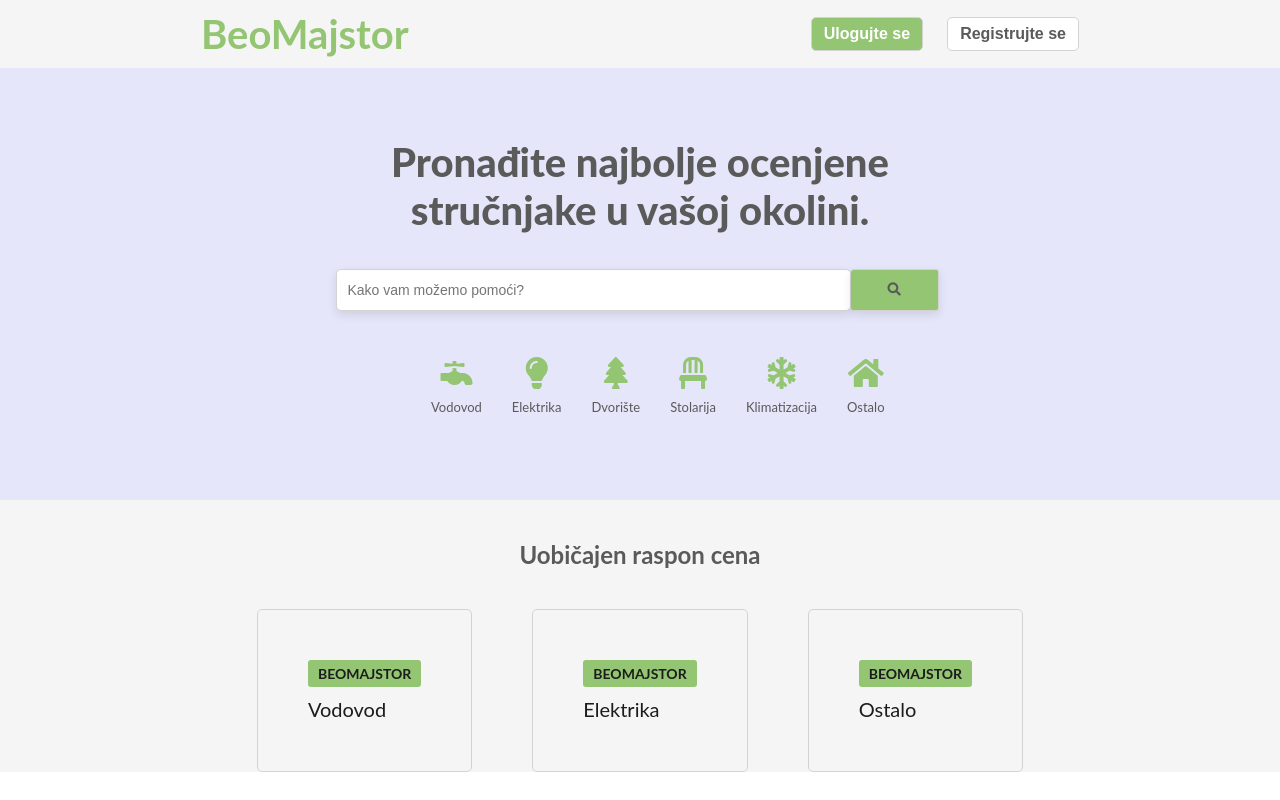
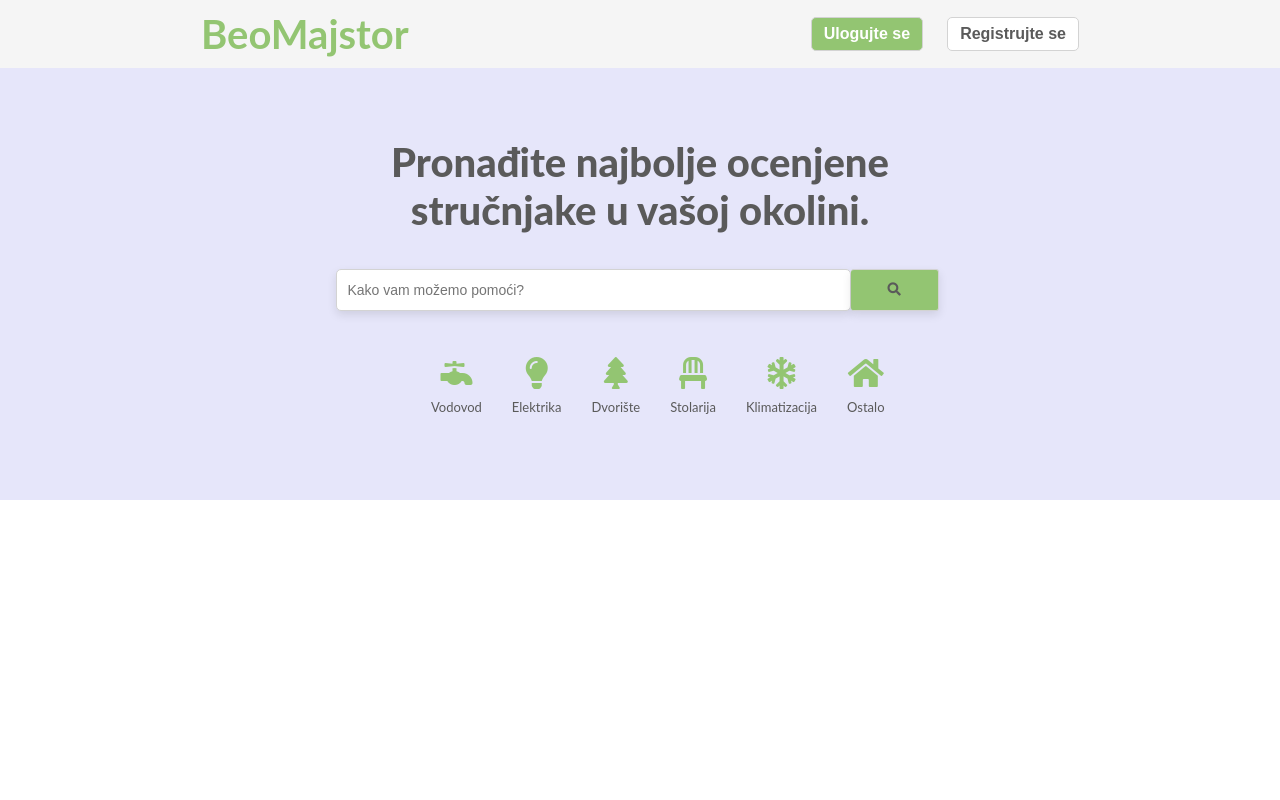
Before and after one commit to VasilijeFlask/angi, a website: page frontend/index.html in a window 1280 px wide. Drawn offline with Linux system fonts and the light colour scheme.

Commit message:
Reverse prices segment

```diff
--- a/frontend/index.html
+++ b/frontend/index.html
@@ -57,23 +57,6 @@
                 </div>
             </div>
         </div>
-        <div class="price-content">
-            <h2>Uobičajen raspon cena</h2>
-            <div class="price-items">
-                <a href="#" class="price-item">
-                    <span class="price-logo">BEOMAJSTOR</span>
-                    <span>Vodovod</span>
-                </a>
-                <a href="#" class="price-item center-item">
-                    <span class="price-logo">BEOMAJSTOR</span>
-                    <span>Elektrika</span>
-                </a>
-                <a href="#" class="price-item">
-                    <span class="price-logo">BEOMAJSTOR</span>
-                    <span>Ostalo</span>
-                </a>
-            </div>
-        </div>
     </div>
 </body>
 </html>
--- a/frontend/styles.css
+++ b/frontend/styles.css
@@ -147,48 +147,3 @@ header .signup:hover {
     color: #5A5A5A;
     cursor: default;
 }
-
-.price-content {
-    display: flex;
-    justify-content: center;
-    flex-direction: column;
-    align-items: center;
-}
-
-.price-content h2 {
-    padding: 40px 0px;
-    color: #5A5A5A;
-}
-
-.price-items {
-    display: flex;
-    justify-content: space-around;
-    align-items: center;
-}
-
-.price-item {
-    border: 1px solid #D3D3D3;
-    display: flex;
-    flex-direction: column;
-    color: #1C1C1C;
-    text-decoration: none;
-    padding: 50px;
-    border-radius: 5px;
-}
-
-.price-item span {
-    font-size: 20px;
-    padding-top: 10px;
-}
-
-.center-item {
-    margin: 0px 60px;
-}
-
-.price-item .price-logo {
-    font-size: 14px;
-    font-weight: 700;
-    background-color: #93C572;
-    padding: 5px 10px;
-    border-radius: 3px;
-}
```
